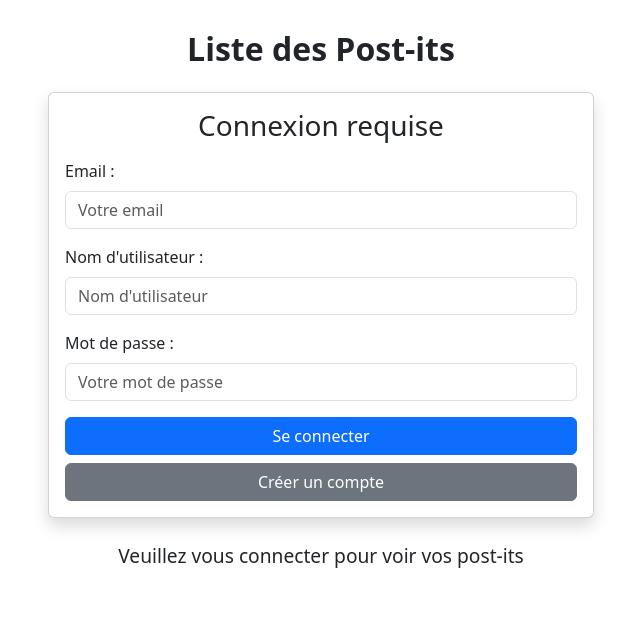
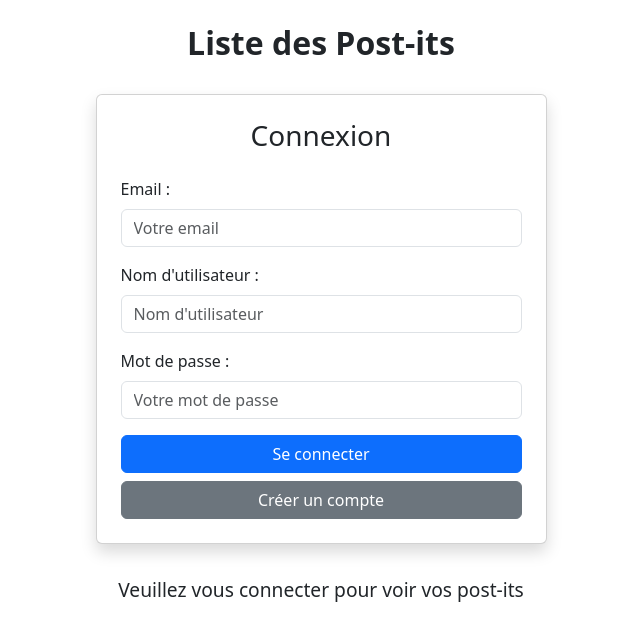
Before and after one commit to georgesmookherjee/postit_project, a Flask app: page /postits in a window 1280 px wide. Shown: the part 127-768 px from the top of the page, without its empty margins (319-959 px from the left). Run offline with Flask 3, Linux system fonts and the light colour scheme.

Commit message:
implémentation du fichier auth_components.js pour éviter une redondance

```diff
--- /dev/null
+++ b/app/static/js/auth_components.js
@@ -0,0 +1,90 @@
+// app/static/js/auth_components.js
+function createAuthForm(containerId, onSuccessRedirect = null) {
+    const container = document.getElementById(containerId);
+    if (!container) return;
+
+    // Injecter le HTML du formulaire
+    container.innerHTML = `
+        <div class="card p-4 shadow">
+            <h3 class="text-center mb-4">Connexion</h3>
+            <div class="mb-3">
+                <label for="email" class="form-label">Email :</label>
+                <input type="email" id="email" class="form-control" placeholder="Votre email" required>
+            </div>
+            <div class="mb-3">
+                <label for="username" class="form-label">Nom d'utilisateur :</label>
+                <input type="text" id="username" class="form-control" placeholder="Nom d'utilisateur">
+            </div>
+            <div class="mb-3">
+                <label for="password" class="form-label">Mot de passe :</label>
+                <input type="password" id="password" class="form-control" placeholder="Votre mot de passe" required>
+            </div>
+            <button type="button" id="login-btn" class="btn btn-primary w-100">Se connecter</button>
+            <button type="button" id="register-btn" class="btn btn-secondary w-100 mt-2">Créer un compte</button>
+        </div>
+    `;
+
+    // Attacher les événements
+    const loginBtn = document.getElementById("login-btn");
+    const registerBtn = document.getElementById("register-btn");
+
+    loginBtn.addEventListener("click", () => handleLogin(onSuccessRedirect));
+    registerBtn.addEventListener("click", () => handleRegister(onSuccessRedirect));
+}
+
+function handleLogin(redirectUrl = null) {
+    const email = document.getElementById("email").value;
+    const password = document.getElementById("password").value;
+
+    fetch("/auth/login", {
+        method: "POST",
+        headers: { "Content-Type": "application/json" },
+        body: JSON.stringify({ identifier: email, password })
+    })
+    .then(res => res.json())
+    .then(data => {
+        if (data.message) {
+            showNotification(data.message);
+            if (redirectUrl) {
+                window.location.href = redirectUrl;
+            } else {
+                window.location.reload();
+            }
+        } else if (data.error) {
+            showNotification("Erreur : " + data.error);
+        }
+    })
+    .catch(err => {
+        console.error("Erreur serveur :", err);
+        showNotification("Erreur de connexion");
+    });
+}
+
+function handleRegister(redirectUrl = null) {
+    const email = document.getElementById("email").value;
+    const username = document.getElementById("username").value;
+    const password = document.getElementById("password").value;
+
+    fetch("/auth/register", {
+        method: "POST",
+        headers: { "Content-Type": "application/json" },
+        body: JSON.stringify({ email, username, password })
+    })
+    .then(res => res.json())
+    .then(data => {
+        if (data.message) {
+            showNotification(data.message);
+            if (redirectUrl) {
+                window.location.href = redirectUrl;
+            } else {
+                window.location.reload();
+            }
+        } else if (data.error) {
+            showNotification("Erreur : " + data.error);
+        }
+    })
+    .catch(err => {
+        console.error("Erreur serveur :", err);
+        showNotification("Erreur lors de l'inscription");
+    });
+}
--- a/app/static/style.css
+++ b/app/static/style.css
@@ -117,3 +117,27 @@ p, nav, a {
 #welcome-user {
     margin: 0px 0 20px 0; /* top, right, bottom, left */
 }
+
+#postits-list {
+    margin: 0px 0 20px 0; /* top, right, bottom, left */
+}
+
+
+#auth-form-container {
+    margin: 2rem auto;
+    width: 100%;
+    max-width: 500px; /* Largeur maximale fixe pour les deux pages */
+}
+
+#auth-form-container .card {
+    width: 100%;
+    box-shadow: 0 4px 8px rgba(0, 0, 0, 0.1);
+    padding: 1.5rem;
+}
+
+#auth-form-container-wrapper {
+    display: flex;
+    justify-content: center;
+    margin: 0rem 0;
+    width: 100%;
+}
--- a/app/templates/base.html
+++ b/app/templates/base.html
@@ -32,7 +32,6 @@
     <div id="message-box"></div>
 
     {% block scripts %}
-        <!-- <script src="{{ url_for('static', filename='js/auth_helpers.js') }}"></script> -->
         <script src="{{ url_for('static', filename='js/check_auth_status.js') }}"></script>
         <script src="{{ url_for('static', filename='js/auth_logout.js') }}"></script>
         <script src="{{ url_for('static', filename='js/utils.js') }}"></script>
--- a/app/templates/postits.html
+++ b/app/templates/postits.html
@@ -1,13 +1,12 @@
 {% extends "base.html" %}
 
-<!-- {% block title %}Liste des Post-its{% endblock %} -->
-
 {% block content %}
-<div class="container mt-4">
-    <h2 class="text-center">Liste des Post-its</h2>
-
-    <div id="auth-container">
-        <!-- Le formulaire de connexion sera affiché ici si nécessaire -->
+<div class="container mt-2">
+    <div class="row justify-content-center mt-4">
+        <div class="col-md-5">
+            <h2 id="postits-list" class="text-center">Liste des Post-its</h2>
+            <div id="auth-form-container"></div>
+        </div>
     </div>
 
     <div id="postit-container" class="row">
@@ -17,115 +16,31 @@
         <button id="add-postit" class="btn btn-outline-primary">+</button>
     </div>
 </div>
-
 {% endblock %}
 
 {% block scripts %}
     {{ super() }}
+    <script src="{{ url_for('static', filename='js/auth_components.js') }}"></script>
     <script src="{{ url_for('static', filename='js/postits_events.js') }}"></script>
     <script src="{{ url_for('static', filename='js/get_postits.js') }}"></script>
     <script>
-        // Dans le script pour la page postits.html, modifiez comme suit:
         document.addEventListener("DOMContentLoaded", function() {
             fetch("/auth/status")
                 .then(res => res.json())
                 .then(data => {
                     if (!data.logged_in) {
-                // Afficher le formulaire de connexion
-                document.getElementById("auth-container").innerHTML = `
-                    <div class="row justify-content-center mt-4 mb-4">
-                        <div class="col-md-6">
-                            <div class="card p-3 shadow">
-                                <h3 class="text-center mb-3">Connexion requise</h3>
-                                <div class="mb-3">
-                                    <label for="email" class="form-label">Email :</label>
-                                    <input type="email" id="email" class="form-control" placeholder="Votre email" required>
-                                </div>
-                                <div class="mb-3">
-                                    <label for="username" class="form-label">Nom d'utilisateur :</label>
-                                    <input type="text" id="username" class="form-control" placeholder="Nom d'utilisateur">
-                                </div>
-                                <div class="mb-3">
-                                    <label for="password" class="form-label">Mot de passe :</label>
-                                    <input type="password" id="password" class="form-control" placeholder="Votre mot de passe" required>
-                                </div>
-                                <button type="button" id="login-btn" class="btn btn-primary w-100">Se connecter</button>
-                                <button type="button" id="register-btn" class="btn btn-secondary w-100 mt-2">Créer un compte</button>
-                            </div>
-                        </div>
-                    </div>
-                `;
+                        createAuthForm('auth-form-container');
 
-                // Cacher le bouton d'ajout et le conteneur de post-its
-                document.getElementById("add-postit").style.display = "none";
-
-                // Attacher les événements aux boutons après les avoir créés
-                attachAuthEvents();
+                        // Cacher le bouton d'ajout
+                        const addButton = document.getElementById("add-postit");
+                        if (addButton) {
+                            addButton.style.display = "none";
+                        }
                     }
                 })
                 .catch(err => {
                     console.warn("Erreur de vérification de connexion:", err);
                 });
         });
-
-// Fonction pour attacher les événements d'authentification
-function attachAuthEvents() {
-    const loginBtn = document.getElementById("login-btn");
-    const registerBtn = document.getElementById("register-btn");
-
-    if (loginBtn) {
-        loginBtn.addEventListener("click", function() {
-            const email = document.getElementById("email").value;
-            const password = document.getElementById("password").value;
-
-            fetch("/auth/login", {
-                method: "POST",
-                headers: { "Content-Type": "application/json" },
-                body: JSON.stringify({ identifier: email, password })
-            })
-            .then(res => res.json())
-            .then(data => {
-                if (data.message) {
-                    // Recharger la page après connexion réussie
-                    window.location.reload();
-                } else if (data.error) {
-                    showNotification("Erreur : " + data.error);
-                }
-            })
-            .catch(err => {
-                console.error("Erreur serveur :", err);
-                showNotification("Erreur de connexion");
-            });
-        });
-    }
-
-    if (registerBtn) {
-        registerBtn.addEventListener("click", function() {
-            const email = document.getElementById("email").value;
-            const username = document.getElementById("username").value;
-            const password = document.getElementById("password").value;
-
-            fetch("/auth/register", {
-                method: "POST",
-                headers: { "Content-Type": "application/json" },
-                body: JSON.stringify({ email, username, password })
-            })
-            .then(res => res.json())
-            .then(data => {
-                if (data.message) {
-                    showNotification(data.message);
-                    // Recharger la page après inscription réussie pour afficher les post-its
-                    window.location.reload();
-                } else if (data.error) {
-                    showNotification("Erreur : " + data.error);
-                }
-            })
-            .catch(err => {
-                console.error("Erreur serveur :", err);
-                showNotification("Erreur lors de l'inscription");
-            });
-        });
-    }
-}
     </script>
 {% endblock %}
```
Also changed, not shown: app/static/js/auth_form_login.js (deleted, +0 -30 lines), app/static/js/auth_form_register.js (deleted, +0 -33 lines), app/templates/index.html (+17 -22 lines). Lines whose indentation alone changed are shown as unchanged.
